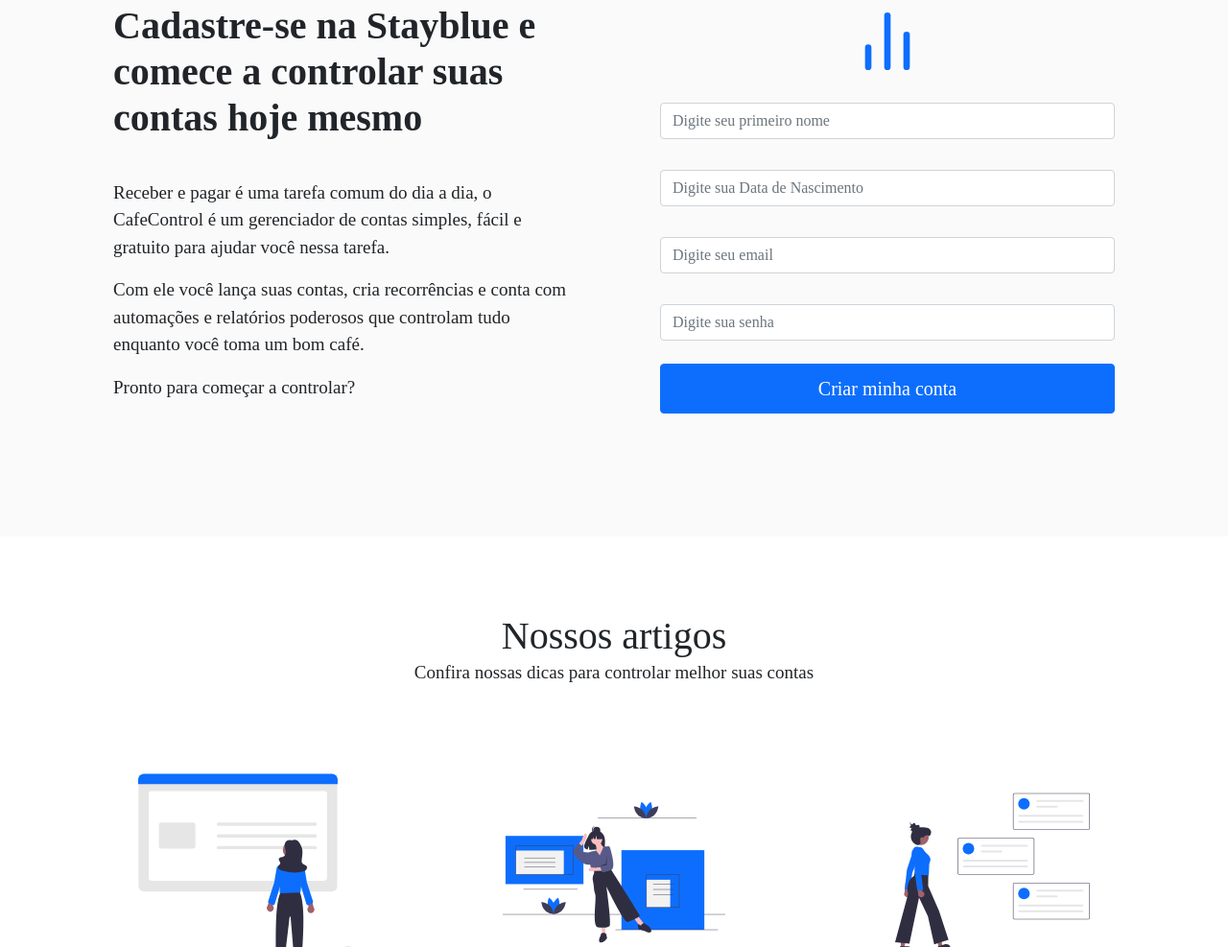
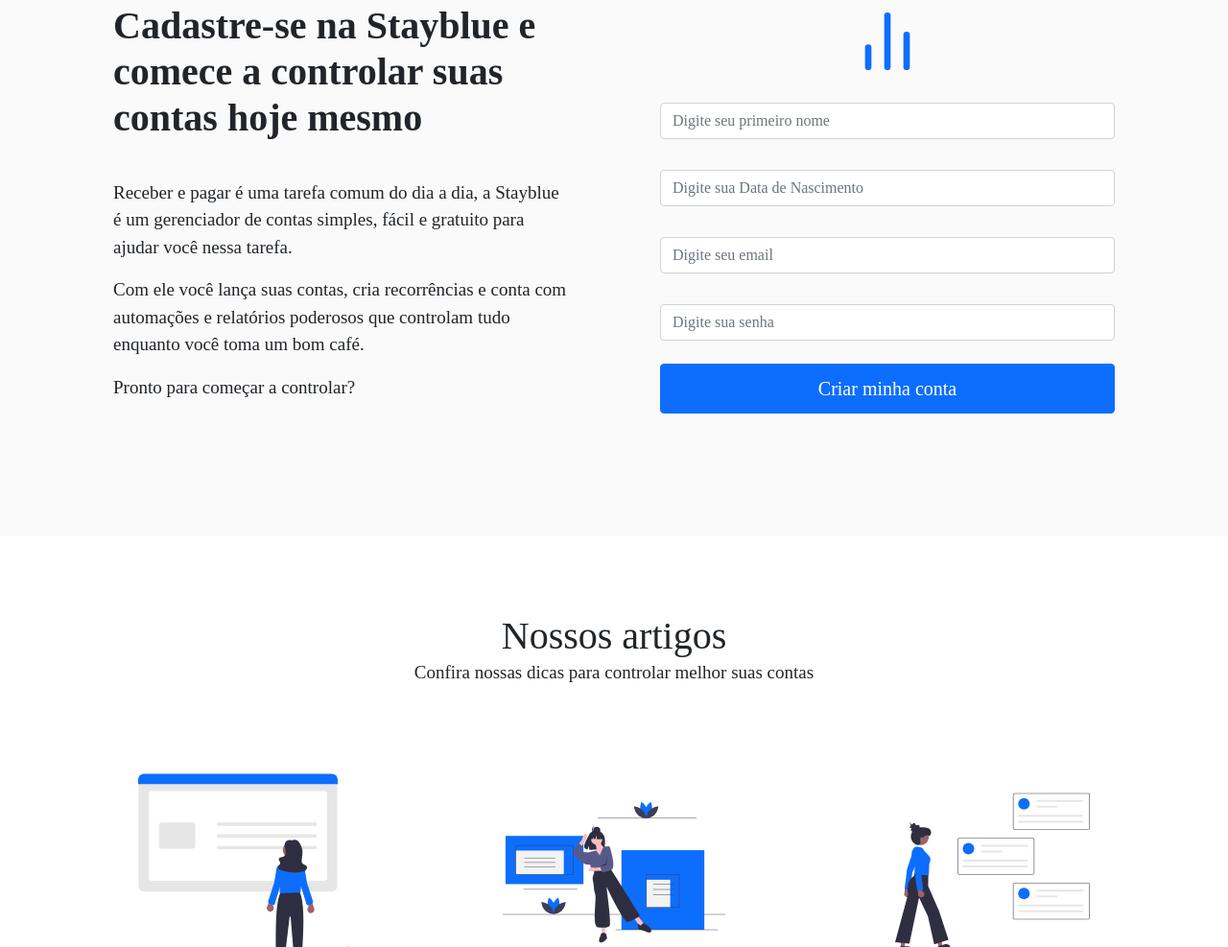
Before and after one commit to d8web/Stayblue, a plain HTML site: page index.html in a window 1280 px wide. Shown: the part 1930-2917 px from the top of the page at 96% size. Drawn offline with nearby package versions, Linux system fonts and the light colour scheme.

Commit message:
Update index.html

```diff
--- a/index.html
+++ b/index.html
@@ -85,7 +85,7 @@
             <div class="row">
                 <div class="col-md-12 col-lg-6 p-5">
                     <h1 class="more-title">Cadastre-se na Stayblue e comece a controlar suas contas hoje mesmo</h1>
-                    <p>Receber e pagar é uma tarefa comum do dia a dia, o CafeControl é um gerenciador de contas simples, fácil e gratuito para ajudar você nessa tarefa.</p>
+                    <p>Receber e pagar é uma tarefa comum do dia a dia, a Stayblue é um gerenciador de contas simples, fácil e gratuito para ajudar você nessa tarefa.</p>
                     <p>Com ele você lança suas contas, cria recorrências e conta com automações e relatórios poderosos que controlam tudo enquanto você toma um bom café.</p>
                     <p>Pronto para começar a controlar?</p>
                 </div>
```
